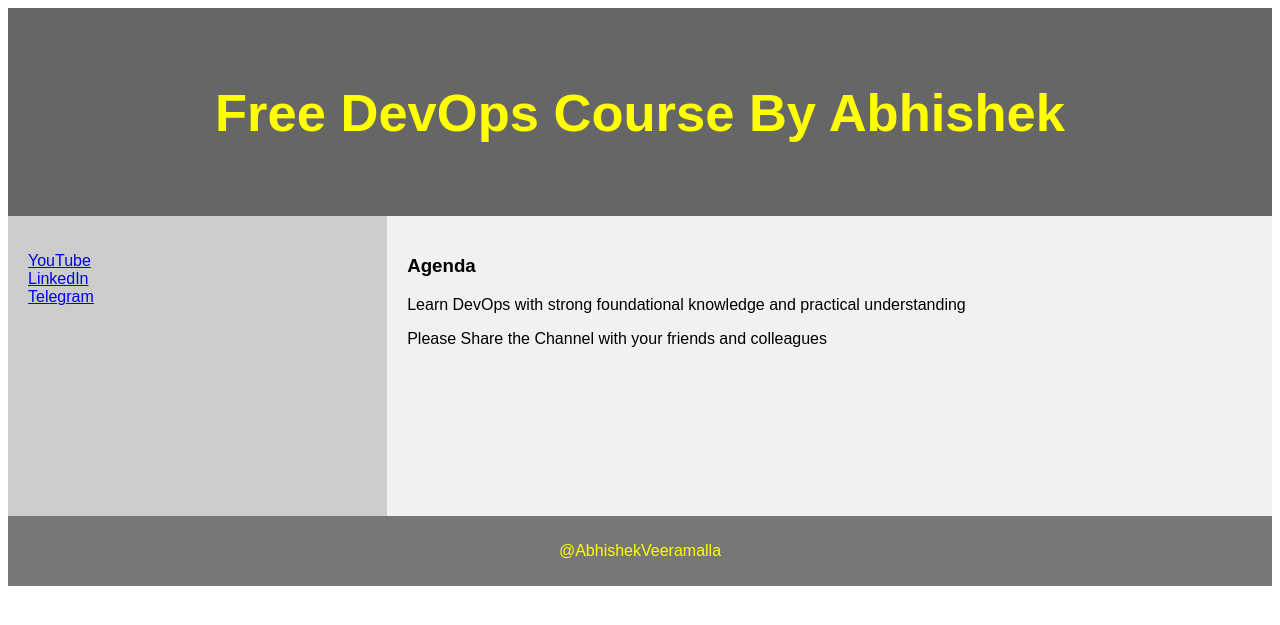
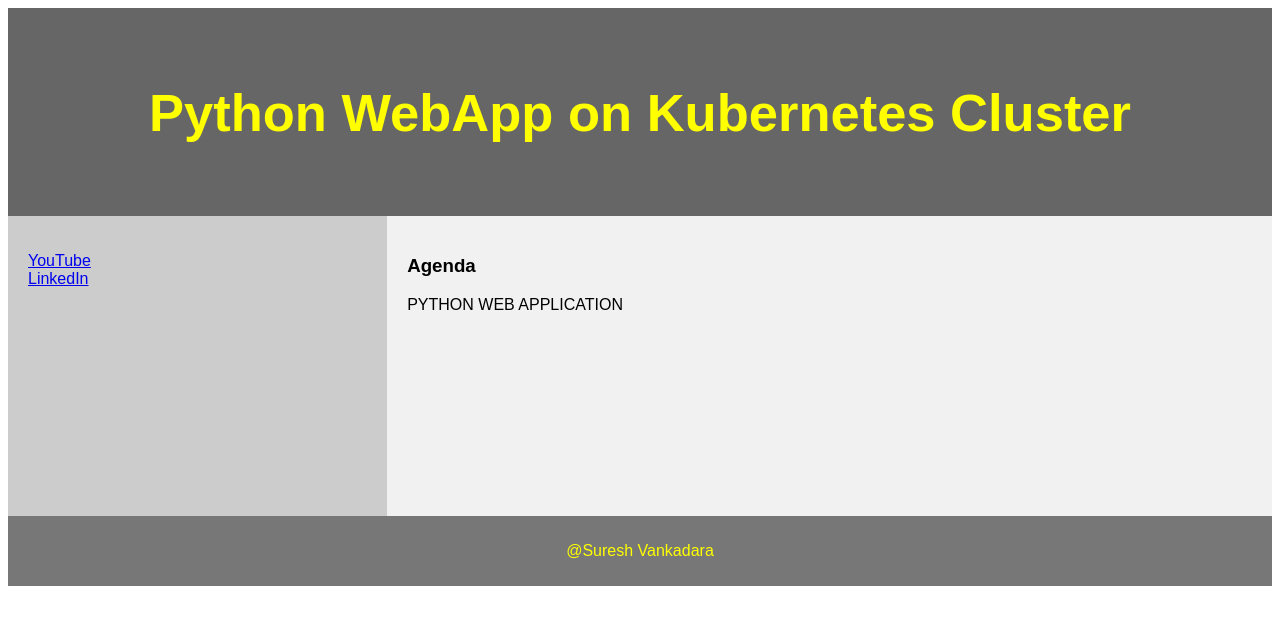
Before and after one commit to vankadarasuresh/python-web-app, a Django app: page /demo/ in a window 1280 px wide. Shown: the top 625 px of the page. Run offline with Django 4.2, Linux system fonts and the light colour scheme.

Commit message:
Update demo_site.html

```diff
--- a/devops/demo/templates/demo_site.html
+++ b/devops/demo/templates/demo_site.html
@@ -73,27 +73,25 @@ footer {
 
 
 <header>
-  <h2>Free DevOps Course By Abhishek</h2>
+  <h2>Python WebApp on Kubernetes Cluster</h2>
 </header>
 
 <section>
   <nav>
     <ul>
-      <li><a href="www.youtube.com/@AbhishekVeeramalla">YouTube</a></li>
-      <li><a href="www.linkedin.com/in/abhishek-veeramalla-77b33996/">LinkedIn</a></li>
-      <li><a href="https://telegram.me/abhishekveeramalla">Telegram</a></li>
+      <li><a href="www.youtube.com">YouTube</a></li>
+      <li><a href="www.linkedin.com">LinkedIn</a></li>
     </ul>
   </nav>
 
   <article>
     <h1>Agenda</h1>
-    <p>Learn DevOps with strong foundational knowledge and practical understanding</p>
-    <p>Please Share the Channel with your friends and colleagues</p>
+    <p>PYTHON WEB APPLICATION</p>
   </article>
 </section>
 
 <footer>
-  <p>@AbhishekVeeramalla</p>
+  <p>@Suresh Vankadara</p>
 </footer>
 
 </body>
```
